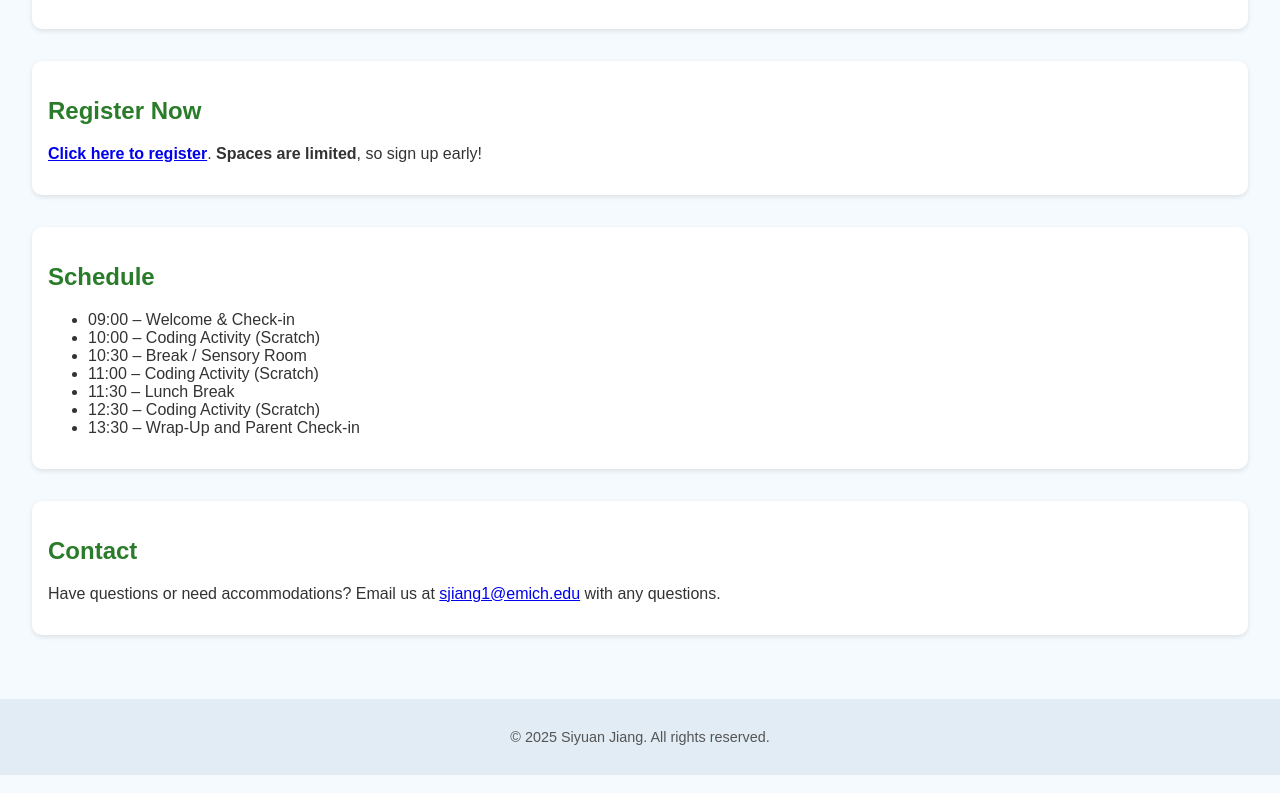
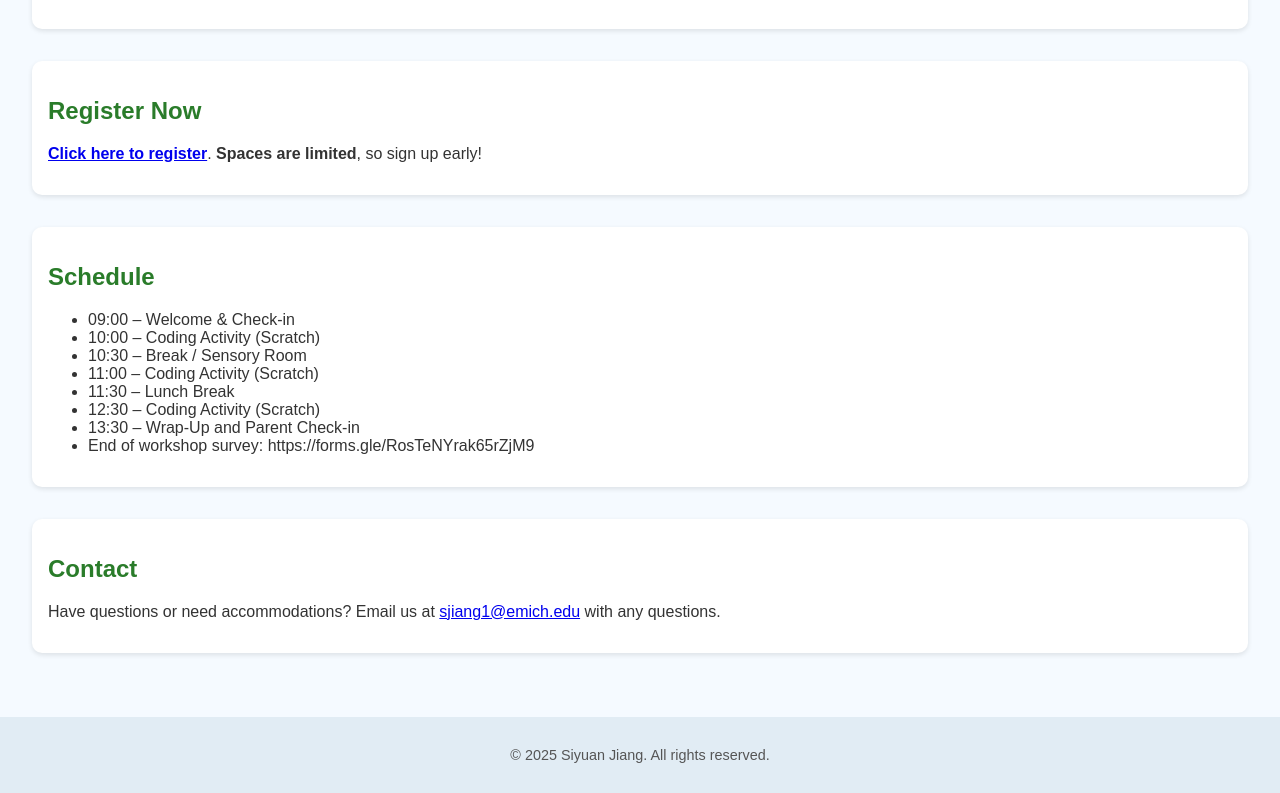
Before and after one commit to emu-se/summer-workshop-2025, a plain HTML site: page index.html in a window 1280 px wide. Shown: the part 784-1577 px from the top of the page. Drawn offline with Linux system fonts and the light colour scheme; a web font is replaced by a local one.

Commit message:
Update index.html

```diff
--- a/index.html
+++ b/index.html
@@ -102,6 +102,7 @@
         <li>11:30 – Lunch Break</li>
         <li>12:30 – Coding Activity (Scratch)</li>
         <li>13:30 – Wrap-Up and Parent Check-in</li>
+        <li>End of workshop survey: https://forms.gle/RosTeNYrak65rZjM9</li>
       </ul>
     </section>
 
```
